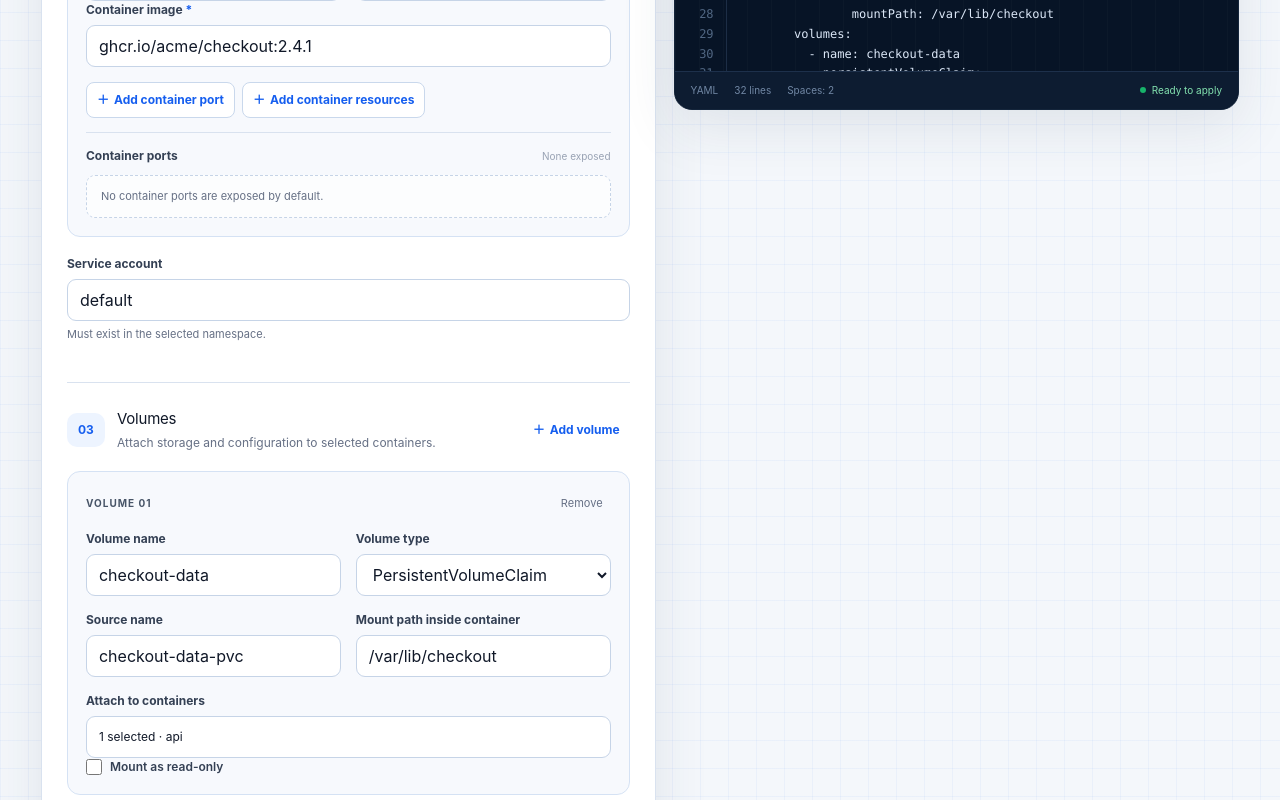
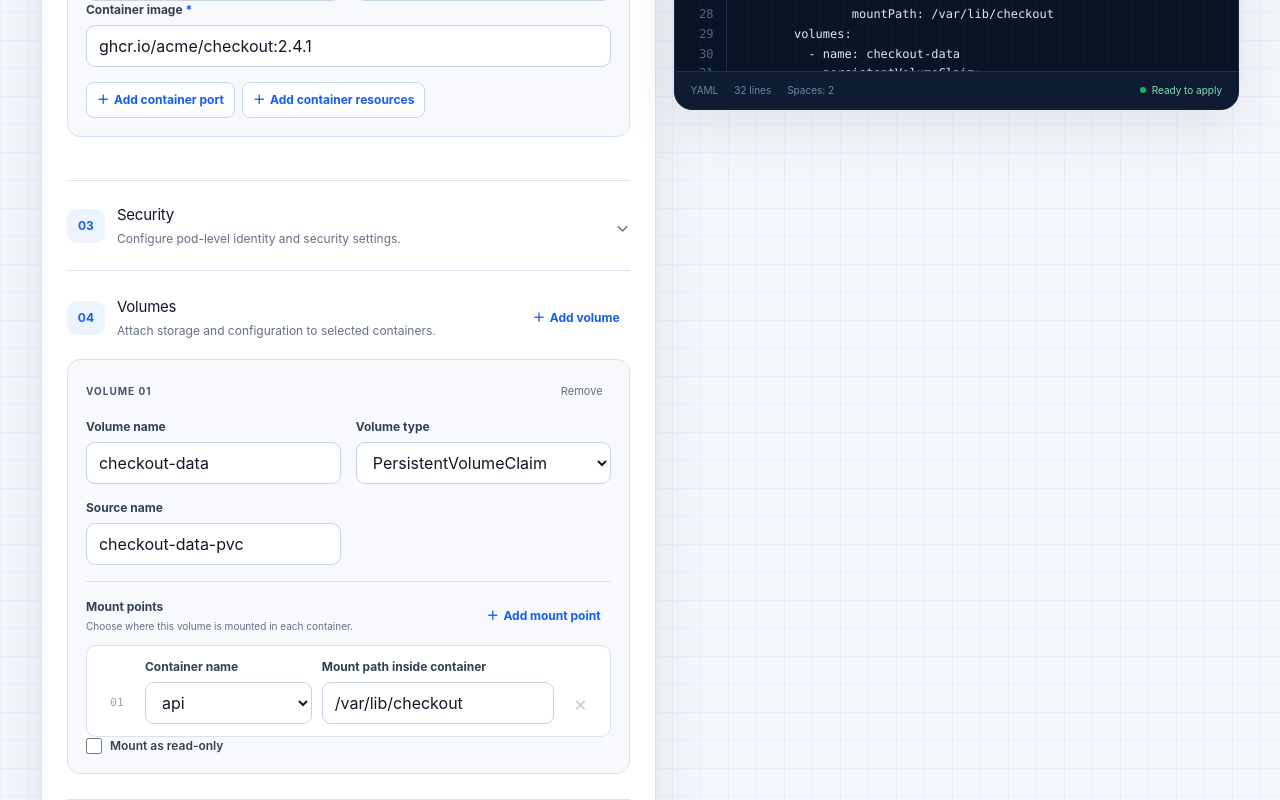
Before and after one commit to angapov/kubeconfig.io, a Next.js app: page / in a window 1280 px wide. Shown: the part 800-1600 px from the top of the page. Built offline with nearby package versions, Linux system fonts and the light colour scheme.

Commit message:
Add security and volume mount point controls

```diff
--- a/app/globals.css
+++ b/app/globals.css
@@ -55,7 +55,8 @@ select {
 button:focus-visible,
 input:focus-visible,
 select:focus-visible,
-a:focus-visible {
+a:focus-visible,
+summary:focus-visible {
   outline: 3px solid rgba(21, 94, 239, 0.3);
   outline-offset: 2px;
 }
@@ -320,6 +321,7 @@ a:focus-visible {
 
 .field-grid > .field,
 .repeat-row > .field,
+.mount-point-row > .field,
 .resource-grid > .field {
   margin-bottom: 0;
 }
@@ -452,16 +454,6 @@ a:focus-visible {
   font-size: 10px;
 }
 
-.empty-state {
-  margin: 0;
-  padding: 12px 14px;
-  border: 1px dashed #c6d4e7;
-  border-radius: 9px;
-  color: var(--muted);
-  background: rgba(255, 255, 255, 0.65);
-  font-size: 11px;
-}
-
 .text-action {
   display: inline-flex;
   align-items: center;
@@ -542,57 +534,106 @@ a:focus-visible {
   accent-color: var(--blue);
 }
 
-.multi-select-field {
-  grid-column: 1 / -1;
+.collapsible-form-section {
+  padding: 0;
 }
 
-.multi-select {
-  position: relative;
+.security-section summary {
+  min-height: 89px;
+  padding: 20px 0;
+  display: flex;
+  align-items: center;
+  gap: 12px;
+  cursor: pointer;
+  list-style: none;
 }
 
-.multi-select summary {
-  min-height: 42px;
-  padding: 0 36px 0 12px;
+.security-section summary::-webkit-details-marker {
+  display: none;
+}
+
+.security-section summary > div {
+  flex: 1;
+}
+
+.security-section summary h3,
+.security-section summary p {
+  margin: 0;
+}
+
+.security-section summary h3 {
+  font-size: 15px;
+  letter-spacing: -0.015em;
+}
+
+.security-section summary p {
+  margin-top: 3px;
+  color: var(--muted);
+  font-size: 12px;
+}
+
+.disclosure-icon {
+  color: var(--muted);
+  font-size: 18px;
+  transition: transform 150ms ease;
+}
+
+.security-section[open] .disclosure-icon {
+  transform: rotate(180deg);
+}
+
+.security-content {
+  padding: 0 50px 22px;
+}
+
+.security-content .field {
+  margin-bottom: 0;
+}
+
+.mount-points-section {
+  margin-top: 16px;
+  padding-top: 16px;
+  border-top: 1px solid var(--line);
+}
+
+.mount-points-heading {
+  margin-bottom: 11px;
   display: flex;
   align-items: center;
-  overflow: hidden;
-  border: 1px solid var(--line-strong);
-  border-radius: 9px;
-  color: var(--ink);
-  background: var(--surface);
-  font-size: 12px;
-  text-overflow: ellipsis;
-  white-space: nowrap;
-  list-style-position: inside;
+  justify-content: space-between;
+  gap: 14px;
 }
 
-.multi-select summary:hover {
-  border-color: #9db4d4;
+.mount-points-heading strong,
+.mount-points-heading span {
+  display: block;
 }
 
-.multi-select-menu {
-  position: absolute;
-  z-index: 10;
-  top: calc(100% + 6px);
-  left: 0;
-  right: 0;
-  padding: 10px;
-  display: grid;
-  gap: 5px;
-  border: 1px solid var(--line-strong);
-  border-radius: 10px;
-  background: var(--surface);
-  box-shadow: 0 12px 30px rgba(35, 55, 80, 0.16);
+.mount-points-heading strong {
+  color: #344054;
+  font-size: 12px;
 }
 
-.multi-select-menu .check-field {
-  width: 100%;
-  padding: 8px;
-  border-radius: 7px;
+.mount-points-heading > div > span {
+  margin-top: 3px;
+  color: var(--muted);
+  font-size: 10px;
 }
 
-.multi-select-menu .check-field:hover {
-  background: var(--blue-soft);
+.mount-point-list {
+  display: grid;
+  gap: 9px;
+}
+
+.mount-point-row {
+  display: grid;
+  grid-template-columns: 36px minmax(140px, 0.9fr) minmax(180px, 1.25fr) 34px;
+  align-items: end;
+  gap: 10px;
+  padding: 12px;
+  border: 1px solid var(--line);
+  border-radius: 10px;
+  background: #fff;
 }
 
 .schema-note {
@@ -879,6 +920,37 @@ a:focus-visible {
     flex-wrap: wrap;
   }
 
+  .security-content {
+    padding-left: 0;
+    padding-right: 0;
+  }
+
+  .mount-points-heading {
+    align-items: flex-start;
+    flex-direction: column;
+  }
+
+  .mount-points-heading .text-action {
+    width: 100%;
+  }
+
+  .mount-point-row {
+    grid-template-columns: 1fr 34px;
+  }
+
+  .mount-point-row .repeat-index {
+    display: none;
+  }
+
+  .mount-point-row .field {
+    grid-column: 1;
+  }
+
+  .mount-point-row .remove-button {
+    grid-column: 2;
+    grid-row: 1;
+  }
+
   .text-action {
     width: 100%;
     justify-content: center;
--- a/app/page.tsx
+++ b/app/page.tsx
@@ -27,14 +27,19 @@ type ContainerField = {
   memoryLimit: string;
 };
 
+type MountPointField = {
+  id: number;
+  containerId: number;
+  mountPath: string;
+};
+
 type VolumeField = {
   id: number;
   name: string;
   type: VolumeType;
   source: string;
-  mountPath: string;
   readOnly: boolean;
-  containerIds: number[];
+  mountPoints: MountPointField[];
 };
 
 type YamlValue = string | number | boolean | YamlObject | YamlValue[];
@@ -188,51 +193,6 @@ function SelectField({
   );
 }
 
-function ContainerMultiSelect({
-  containers,
-  selectedIds,
-  onChange,
-}: {
-  containers: ContainerField[];
-  selectedIds: number[];
-  onChange: (ids: number[]) => void;
-}) {
-  const selectedNames = containers
-    .filter((container) => selectedIds.includes(container.id))
-    .map((container, index) => container.name || `Container ${index + 1}`);
-
-  return (
-    <div className="field multi-select-field">
-      <span className="field-label">Attach to containers</span>
-      <details className="multi-select">
-        <summary>
-          {selectedNames.length > 0
-            ? `${selectedNames.length} selected · ${selectedNames.join(", ")}`
-            : "Select containers"}
-        </summary>
-        <div className="multi-select-menu">
-          {containers.map((container, index) => (
-            <label className="check-field" key={container.id}>
-              <input
-                type="checkbox"
-                checked={selectedIds.includes(container.id)}
-                onChange={(event) =>
-                  onChange(
-                    event.target.checked
-                      ? [...selectedIds, container.id]
-                      : selectedIds.filter((id) => id !== container.id),
-                  )
-                }
-              />
-              {container.name || `Container ${index + 1}`}
-            </label>
-          ))}
-        </div>
-      </details>
-    </div>
-  );
-}
-
 export default function Home() {
   const [version, setVersion] = useState("1.35");
   const [kind, setKind] = useState<ResourceKind>("Deployment");
@@ -266,9 +226,8 @@ export default function Home() {
       name: "checkout-data",
       type: "persistentVolumeClaim",
       source: "checkout-data-pvc",
-      mountPath: "/var/lib/checkout",
       readOnly: false,
-      containerIds: [1],
+      mountPoints: [{ id: 1, containerId: 1, mountPath: "/var/lib/checkout" }],
     },
   ]);
   const [copied, setCopied] = useState(false);
@@ -323,12 +282,15 @@ export default function Home() {
           }
         : undefined,
       volumeMounts: volumes
-        .filter((volume) => volume.containerIds.includes(container.id))
-        .map((volume) => ({
+        .flatMap((volume) =>
+          volume.mountPoints
+            .filter((mountPoint) => mountPoint.containerId === container.id)
+            .map((mountPoint) => ({
               name: volume.name || "volume",
-          mountPath: volume.mountPath || "/data",
+              mountPath: mountPoint.mountPath || "/data",
               readOnly: volume.readOnly || undefined,
             })),
+        ),
     }));
 
     let resource: YamlObject;
@@ -428,7 +390,9 @@ export default function Home() {
     setVolumes((current) =>
       current.map((volume) => ({
         ...volume,
-        containerIds: volume.containerIds.filter((id) => id !== containerId),
+        mountPoints: volume.mountPoints.filter(
+          (mountPoint) => mountPoint.containerId !== containerId,
+        ),
       })),
     );
   }
@@ -436,6 +400,25 @@ export default function Home() {
   function updateVolume(id: number, patch: Partial<VolumeField>) {
     setVolumes((current) =>
       current.map((volume) => (volume.id === id ? { ...volume, ...patch } : volume)),
+    );
+  }
+
+  function updateMountPoint(
+    volumeId: number,
+    mountPointId: number,
+    patch: Partial<MountPointField>,
+  ) {
+    setVolumes((current) =>
+      current.map((volume) =>
+        volume.id === volumeId
+          ? {
+              ...volume,
+              mountPoints: volume.mountPoints.map((mountPoint) =>
+                mountPoint.id === mountPointId ? { ...mountPoint, ...patch } : mountPoint,
+              ),
+            }
+          : volume,
+      ),
     );
   }
 
@@ -655,14 +638,12 @@ export default function Home() {
                         </button>
                       </div>
 
+                      {container.ports.length > 0 && (
                       <div className="container-subsection">
                         <div className="container-subsection-title">
                           <strong>Container ports</strong>
-                          <span>{container.ports.length === 0 ? "None exposed" : `${container.ports.length} configured`}</span>
+                          <span>{container.ports.length} configured</span>
                         </div>
-                        {container.ports.length === 0 ? (
-                          <p className="empty-state">No container ports are exposed by default.</p>
-                        ) : (
                         <div className="repeat-list">
                           {container.ports.map((port, portIndex) => (
                             <div className="repeat-row container-port-row" key={port.id}>
@@ -701,8 +682,8 @@ export default function Home() {
                             </div>
                           ))}
                         </div>
+                      </div>
                       )}
-                      </div>
 
                       {container.resourcesEnabled && (
                         <div className="container-subsection">
@@ -742,12 +723,29 @@ export default function Home() {
                   ))}
                 </div>
 
+              </section>
+            )}
+
+            {kind !== "Service" && (
+              <section className="form-section collapsible-form-section">
+                <details className="security-section">
+                  <summary>
+                    <span className="section-number">03</span>
+                    <div>
+                      <h3>Security</h3>
+                      <p>Configure pod-level identity and security settings.</p>
+                    </div>
+                    <span className="disclosure-icon" aria-hidden="true">⌄</span>
+                  </summary>
+                  <div className="security-content">
                     <Field
-                  label="Service account"
+                      label="Service account name"
                       value={serviceAccount}
                       onChange={setServiceAccount}
                       hint="Must exist in the selected namespace."
                     />
+                  </div>
+                </details>
               </section>
             )}
 
@@ -820,7 +818,7 @@ export default function Home() {
             {kind !== "Service" && (
               <section className="form-section">
                 <div className="section-title with-action">
-                  <span className="section-number">03</span>
+                  <span className="section-number">04</span>
                   <div><h3>Volumes</h3><p>Attach storage and configuration to selected containers.</p></div>
                   <button
                     className="text-action"
@@ -833,9 +831,14 @@ export default function Home() {
                           name: `volume-${current.length + 1}`,
                           type: "emptyDir",
                           source: "",
+                          readOnly: false,
+                          mountPoints: [
+                            {
+                              id: Date.now() + 1,
+                              containerId: containers[0]?.id ?? 0,
                               mountPath: "/data",
-                          readOnly: false,
-                          containerIds: [],
+                            },
+                          ],
                         },
                       ])
                     }
@@ -875,17 +878,87 @@ export default function Home() {
                           onChange={(value) => updateVolume(volume.id, { source: value })}
                           placeholder={volume.type === "emptyDir" ? "1Gi (optional)" : "Existing object name"}
                         />
+                      </div>
+
+                      <div className="mount-points-section">
+                        <div className="mount-points-heading">
+                          <div>
+                            <strong>Mount points</strong>
+                            <span>Choose where this volume is mounted in each container.</span>
+                          </div>
+                          <button
+                            className="text-action"
+                            type="button"
+                            onClick={() => {
+                              const nextContainer =
+                                containers.find(
+                                  (container) =>
+                                    !volume.mountPoints.some(
+                                      (mountPoint) => mountPoint.containerId === container.id,
+                                    ),
+                                ) ?? containers[0];
+                              updateVolume(volume.id, {
+                                mountPoints: [
+                                  ...volume.mountPoints,
+                                  {
+                                    id: Date.now(),
+                                    containerId: nextContainer?.id ?? 0,
+                                    mountPath: "/data",
+                                  },
+                                ],
+                              });
+                            }}
+                          >
+                            <span aria-hidden="true">＋</span>Add mount point
+                          </button>
+                        </div>
+
+                        <div className="mount-point-list">
+                          {volume.mountPoints.map((mountPoint, mountPointIndex) => (
+                            <div className="mount-point-row" key={mountPoint.id}>
+                              <div className="repeat-index">
+                                {String(mountPointIndex + 1).padStart(2, "0")}
+                              </div>
+                              <SelectField
+                                label="Container name"
+                                value={String(mountPoint.containerId)}
+                                onChange={(value) =>
+                                  updateMountPoint(volume.id, mountPoint.id, {
+                                    containerId: Number(value),
+                                  })
+                                }
+                                options={containers.map((container, containerIndex) => ({
+                                  value: String(container.id),
+                                  label: container.name || `Container ${containerIndex + 1}`,
+                                }))}
+                              />
                               <Field
                                 label="Mount path inside container"
-                          value={volume.mountPath}
-                          onChange={(value) => updateVolume(volume.id, { mountPath: value })}
+                                value={mountPoint.mountPath}
+                                onChange={(value) =>
+                                  updateMountPoint(volume.id, mountPoint.id, { mountPath: value })
+                                }
                               />
-                        <ContainerMultiSelect
-                          containers={containers}
-                          selectedIds={volume.containerIds}
-                          onChange={(containerIds) => updateVolume(volume.id, { containerIds })}
-                        />
+                              <button
+                                type="button"
+                                className="remove-button"
+                                aria-label={`Remove mount point ${mountPointIndex + 1}`}
+                                onClick={() =>
+                                  updateVolume(volume.id, {
+                                    mountPoints: volume.mountPoints.filter(
+                                      (item) => item.id !== mountPoint.id,
+                                    ),
+                                  })
+                                }
+                                disabled={volume.mountPoints.length === 1}
+                              >
+                                ×
+                              </button>
                             </div>
+                          ))}
+                        </div>
+                      </div>
+
                       <label className="check-field">
                         <input
                           type="checkbox"
```
Lines whose indentation alone changed are shown as unchanged.
